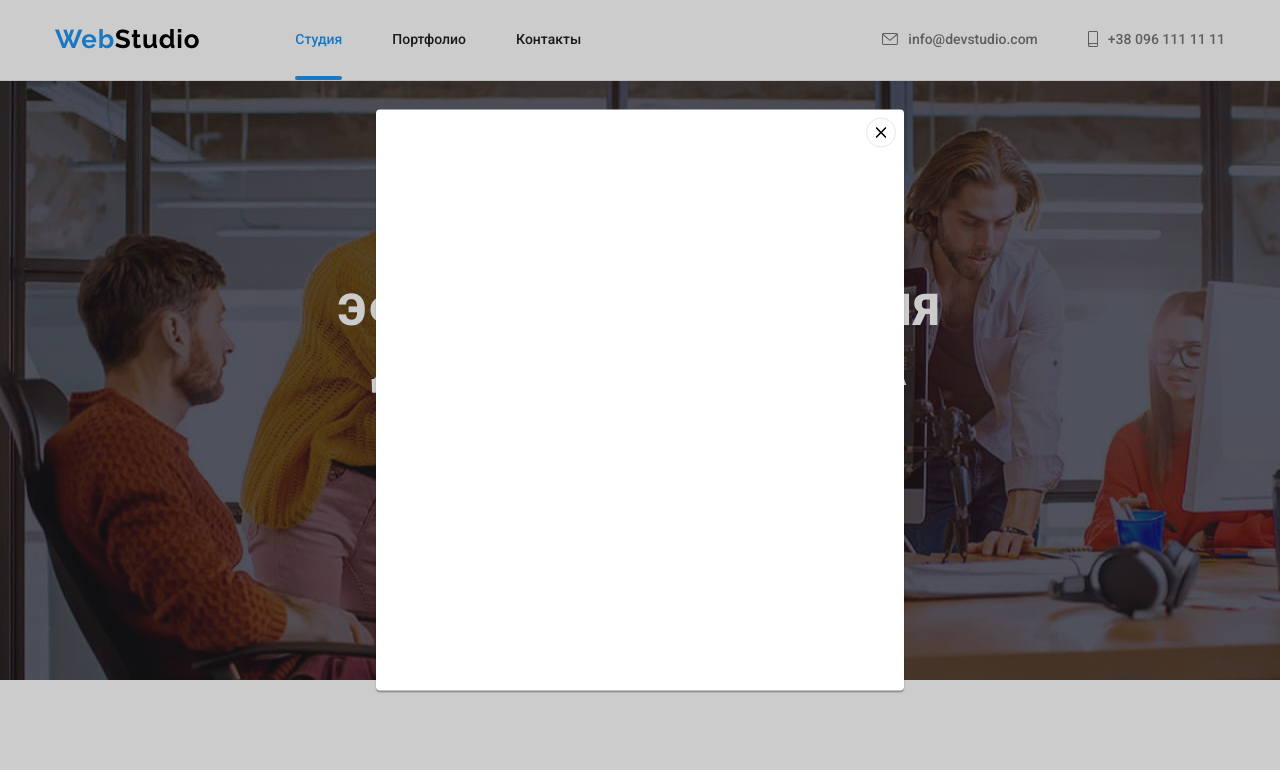
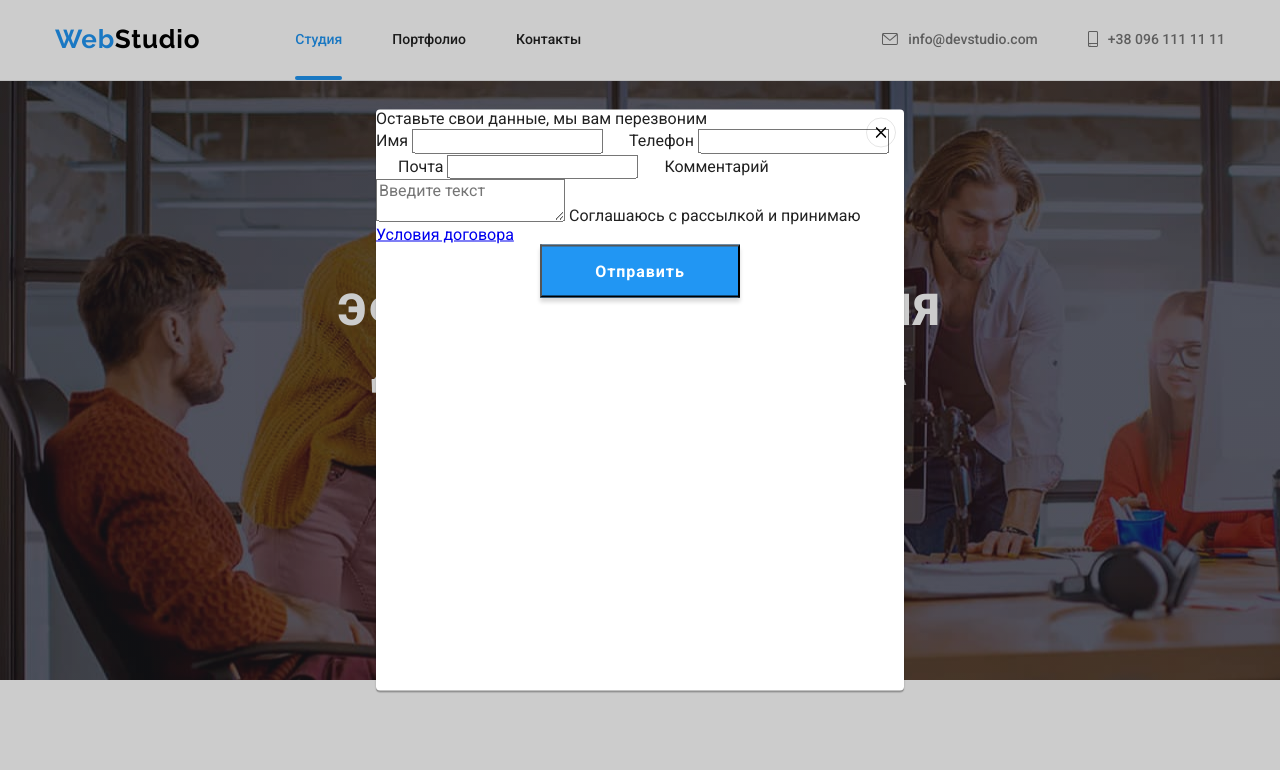
Before and after one commit to NataliaBezhenar/goit-markup-hw-06, a plain HTML site: page index.html in a window 1280 px wide. Both pictures are taken after a click on the button "Заказать услугу". Shown: the top 770 px of the page. Drawn offline with nearby package versions, Linux system fonts and the light colour scheme.

Commit message:
modal window contents added

```diff
--- a/index.html
+++ b/index.html
@@ -141,9 +141,7 @@
                   src="./images/activity1.jpg"
                   alt="Блок-схема алгоритмов"
                 />
-                <h3 class="list-title activity-text">
-                  Десктопные приложения
-                </h3>
+                <h3 class="list-title activity-text">Десктопные приложения</h3>
               </div>
             </li>
             <li class="activity-list-item">
@@ -154,9 +152,7 @@
                   src="./images/activity2.jpg"
                   alt="Мобильная разработка"
                 />
-                <h3 class="list-title activity-text">
-                  Мобильные приложения
-                </h3>
+                <h3 class="list-title activity-text">Мобильные приложения</h3>
               </div>
             </li>
             <li class="activity-list-item">
@@ -167,9 +163,7 @@
                   src="./images/activity3.jpg"
                   alt="Дизайн цвета, планшет с цветовым шестиугольником"
                 />
-                <h3 class="list-title activity-text">
-                  Дизайнерские решения
-                </h3>
+                <h3 class="list-title activity-text">Дизайнерские решения</h3>
               </div>
             </li>
           </ul>
@@ -473,6 +467,70 @@
             <use href="./images/icons.svg#icon-close"></use>
           </svg>
         </button>
+        <form class="contact-modal-form">
+          <p class="contact-modal-title">
+            Оставьте свои данные, мы вам перезвоним
+          </p>
+          <label class="modal-form-field">
+            Имя
+            <span class="modal-form-input-wrapper">
+              <input
+                type="text"
+                name="user-name"
+                class="modal-form-input"
+                required
+                minlength="2"
+              />
+              <svg class="contact-form-person" width="18" height="18">
+                <use href="./images/icons.svg#icon-person"></use>
+              </svg>
+            </span>
+          </label>
+          <label class="modal-form-field">
+            Телефон
+            <span class="modal-form-input-wrapper">
+              <input
+                type="tel"
+                name="user-phone"
+                class="modal-form-input"
+                required
+              />
+              <svg class="contact-form-person" width="18" height="18">
+                <use href="./images/icons.svg#icon-phone"></use>
+              </svg>
+            </span>
+          </label>
+          <label class="modal-form-field">
+            Почта
+            <span class="modal-form-input-wrapper">
+              <input type="email" name="user-email" class="modal-form-input" />
+              <svg class="contact-form-person" width="18" height="18">
+                <use href="./images/icons.svg#icon-email"></use>
+              </svg>
+            </span>
+          </label>
+          <label class="modal-form-field">
+            Комментарий
+            <textarea
+              name="user-msg"
+              id="user-msg-id"
+              class="modal-msg-area"
+              placeholder="Введите текст"
+            ></textarea>
+          </label>
+          <input
+            type="checkbox"
+            name="user-policy"
+            class="modal-policy-checkbox visually-hidden"
+            id="checkbox-policy"
+            required
+          />
+          <label for="checkbox-policy" class="modal-form-text-policy"
+            >Соглашаюсь с рассылкой и принимаю
+            <a href="#" class="modal-form-text-policy-link">Условия договора</a>
+          </label>
+          <button class="btn-hero modal-form-btn">Отправить</button>
+        </form>
       </div>
     </div>
     <!-- end modal window -->
```
